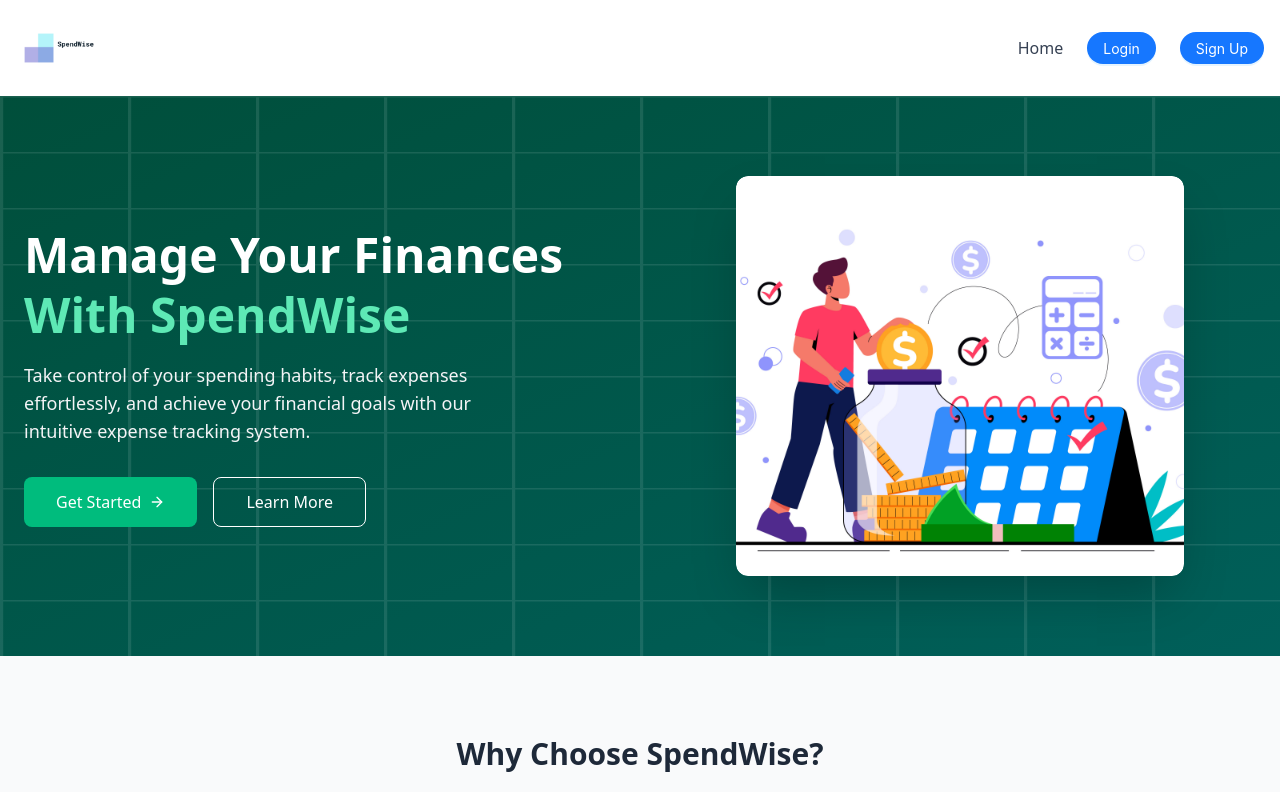
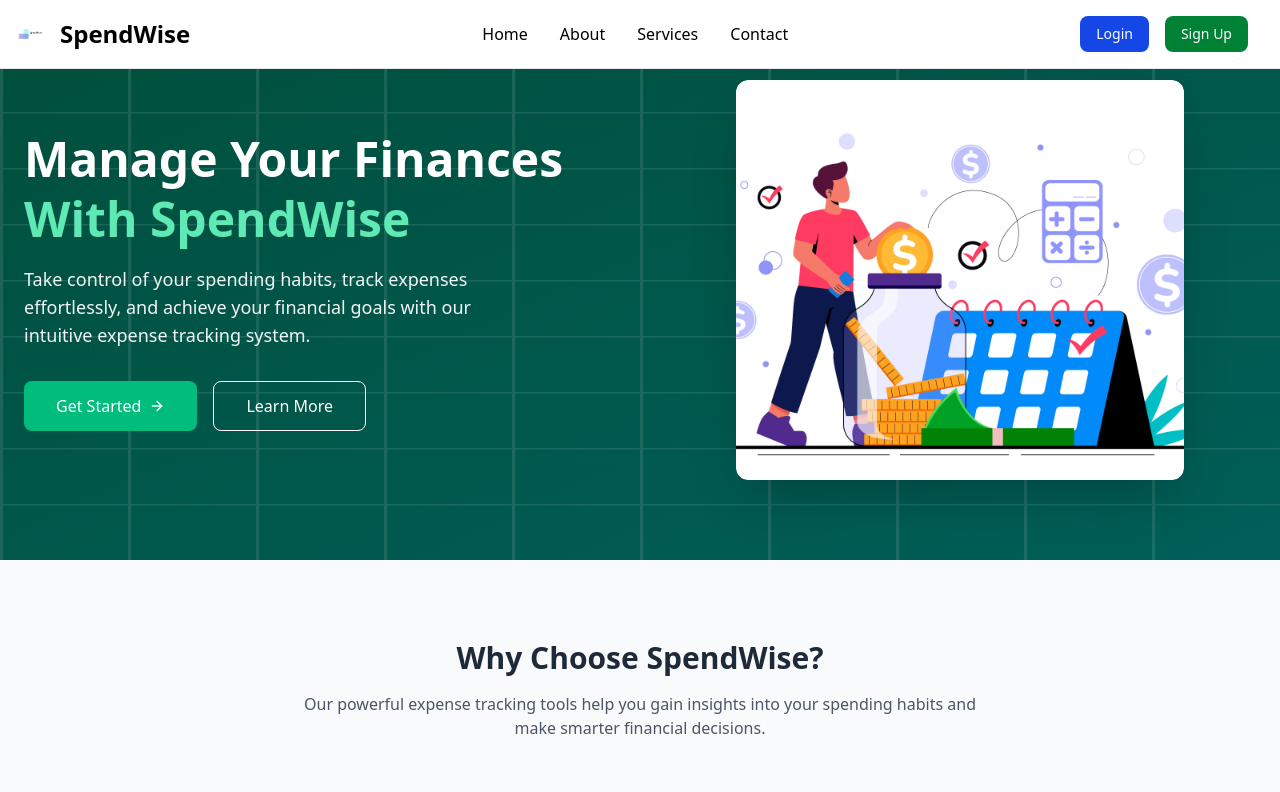
Before and after one commit to SonuThapaMagar/SpendWise, a React (Vite) app: page / in a window 1280 px wide. Shown: the top 792 px of the page. Built offline with nearby package versions, Linux system fonts and the light colour scheme.

Commit message:
Header adjusted

```diff
--- a/api/db.json
+++ b/api/db.json
@@ -35,5 +35,25 @@
       "budgetName": "Fashion",
       "budgetAmount": 1000
     }
+  ],
+  "expenses": [
+    {
+      "id": "1",
+      "expenseName": "Shirt",
+      "expenseAmount": 2000,
+      "budgetId": "1"
+    },
+    {
+      "id": "2",
+      "expenseName": "Vegetables",
+      "expenseAmount": 1000,
+      "budgetId": "2"
+    },
+    {
+      "id": "c5ec",
+      "expenseName": "Tshirt",
+      "expenseAmount": 100,
+      "budgetId": "9026"
+    }
   ]
 }
--- a/package.json
+++ b/package.json
@@ -14,11 +14,13 @@
     "antd": "^5.24.3",
     "antd-style": "^3.7.1",
     "axios": "^1.8.3",
+    "flowbite": "^3.1.2",
     "json-server": "^1.0.0-beta.3",
     "lucide-react": "^0.482.0",
     "react": "^18.3.1",
     "react-dom": "^18.3.1",
     "react-router-dom": "^7.3.0",
+    "react-toastify": "^11.0.5",
     "recharts": "^2.15.1",
     "tailwindcss": "^4.0.14"
   },
--- a/src/App.jsx
+++ b/src/App.jsx
@@ -9,8 +9,9 @@ import UserDashboard from "./pages/User/UserDashboard";
 import Budget from "./pages/User/Budget/Budget";
 import UserLayout from "./layout/UserLayout";
 import AddBudget from "./pages/User/Budget/AddBudget";
+import EditBudget from "./pages/User/Budget/EditBudget";
+import AddExpense from './pages/User/Expense/AddExpense';
 import Expense from "./pages/User/Expense/Expense";
-import EditBudget from "./pages/User/Budget/EditBudget";
 
 function App() {
   return (
@@ -26,6 +27,8 @@ function App() {
           <Route path="/users/budget/editBudget/:id" element={<EditBudget />}></Route>
 
           <Route path="/users/expense" element={<Expense />}></Route>
+          <Route path="/users/expense/addExpense" element={<AddExpense />}></Route>
+
         </Route>
 
         <Route path="/admin/login" element={<AdminLogin />} />
--- a/src/header/Header.jsx
+++ b/src/header/Header.jsx
@@ -1,7 +1,6 @@
-import React, { useState } from "react";
-import { LockOutlined, UserOutlined } from "@ant-design/icons";
-import Logo from "../assets/logo.png";
-import { Button } from "antd";
+import React from "react";
+import { useState } from "react";
+import Logo from "../assets/logo-transparent.png";
 import { useNavigate } from "react-router-dom";
 
 const Header = ({ user, logout }) => {
@@ -14,158 +13,100 @@ const Header = ({ user, logout }) => {
   const navigate = useNavigate();
 
   return (
-    <header className="bg-white shadow-md">
-      <div className="container mx-auto px-4 flex justify-between items-center">
-        {/* Logo */}
-        <div>
-          <img src={Logo} alt="" className="rounded-full h-24 w-full" />
-        </div>
-
-        {/* Navigation Links */}
-        <nav className="hidden md:flex space-x-6 items-center">
+    <nav className="bg-white text-black fixed w-full z-20 top-0 start-0 border-b border-gray-200">
+      <div className="max-w-screen-xl flex flex-wrap items-center justify-between mx-auto p-4">
         <a
-            href="/"
-            className="text-gray-700 hover:text-blue-600 transition duration-300"
+          href="https://SpendWise.com/"
+          className="flex items-center space-x-3 rtl:space-x-reverse"
         >
-            Home
+          <img src={Logo} className="h-8" alt="SpendWise Logo" />
+          <span className="self-center text-2xl font-semibold whitespace-nowrap">
+            SpendWise
+          </span>
         </a>
-          {/* <a
-            href="/about"
-            className="text-gray-700 hover:text-blue-600 transition duration-300"
-          >
-            About
-          </a> */}
-          {/* <a
-            href="/contact"
-            className="text-gray-700 hover:text-blue-600 transition duration-300"
-          >
-            Contact
-          </a> */}
-          {user ? (
-            <>
-              <Button
-                type="primary"
-                shape="round"
-                onClick={() =>
-                  navigate(
-                    user.role === "admin"
-                      ? "/admin/dashboard"
-                      : "/user/dashboard"
-                  )
-                }
-              >
-                Dashboard
-              </Button>
-              <Button type="primary" danger shape="round" onClick={logout}>
-                Logout
-              </Button>
-            </>
-          ) : (
-            <>
-              <Button
-                type="primary"
-                shape="round"
+        <div className="flex md:order-2 space-x-4 rtl:space-x-reverse">
+          <button
+            type="button"
+            className="text-white bg-blue-700 hover:bg-blue-800 focus:ring-4 focus:outline-none focus:ring-blue-300 font-medium rounded-lg text-sm px-4 py-2 text-center"
             onClick={() => navigate("/login")}
           >
             Login
-              </Button>
-              <Button
-                type="primary"
-                color="purple"
-                shape="round"
+          </button>
+          <button
+            type="button"
+            className="text-white bg-green-700 hover:bg-green-800 focus:ring-4 focus:outline-none focus:ring-green-300 font-medium rounded-lg text-sm px-4 py-2 text-center"
             onClick={() => navigate("/signup")}
           >
             Sign Up
-              </Button>
-            </>
-          )}
-        </nav>
-
-        {/* Mobile Menu Button (Hamburger Icon) */}
+          </button>
           <button
+            data-collapse-toggle="navbar-sticky"
+            type="button"
+            className="inline-flex items-center p-2 w-10 h-10 justify-center text-sm text-gray-500 rounded-lg md:hidden hover:bg-gray-100 focus:outline-none focus:ring-2 focus:ring-gray-200"
+            aria-controls="navbar-sticky"
+            aria-expanded="false"
             onClick={toggleMobileMenu}
-          className="md:hidden text-gray-700 focus:outline-none"
           >
+            <span className="sr-only">Open main menu</span>
             <svg
+              className="w-5 h-5"
+              aria-hidden="true"
               xmlns="http://www.w3.org/2000/svg"
-            className="h-6 w-6"
               fill="none"
-            viewBox="0 0 24 24"
-            stroke="currentColor"
+              viewBox="0 0 17 14"
             >
               <path
+                stroke="currentColor"
                 strokeLinecap="round"
                 strokeLinejoin="round"
-              strokeWidth={2}
-              d="M4 6h16M4 12h16m-7 6h7"
+                strokeWidth="2"
+                d="M1 1h15M1 7h15M1 13h15"
               />
             </svg>
           </button>
         </div>
-
-      {/* Mobile Menu */}
-      {isMobileMenuOpen && (
-        <div className="md:hidden bg-white shadow-md">
-          <div className="flex flex-col space-y-2 px-4 py-2">
+        <div
+          className={`items-center justify-between w-full md:flex md:w-auto md:order-1 ${isMobileMenuOpen ? 'block' : 'hidden'}`}
+          id="navbar-sticky"
+        >
+          <ul className="flex flex-col p-4 md:p-0 mt-4 font-medium border border-gray-100 rounded-lg bg-gray-50 md:space-x-8 rtl:space-x-reverse md:flex-row md:mt-0 md:border-0 md:bg-white">
+            <li>
               <a
-              href="/"
-              className="text-gray-700 hover:text-blue-600 transition duration-300"
+                href="#"
+                className="block py-2 px-3 text-black rounded-sm hover:bg-gray-100 md:hover:bg-transparent md:hover:text-blue-700 md:p-0"
+                aria-current="page"
               >
                 Home
               </a>
+            </li>
+            <li>
               <a
-              href="/about"
-              className="text-gray-700 hover:text-blue-600 transition duration-300"
+                href="#"
+                className="block py-2 px-3 text-black rounded-sm hover:bg-gray-100 md:hover:bg-transparent md:hover:text-blue-700 md:p-0"
               >
                 About
               </a>
+            </li>
+            <li>
               <a
-              href="/contact"
-              className="text-gray-700 hover:text-blue-600 transition duration-300"
+                href="#"
+                className="block py-2 px-3 text-black rounded-sm hover:bg-gray-100 md:hover:bg-transparent md:hover:text-blue-700 md:p-0"
+              >
+                Services
+              </a>
+            </li>
+            <li>
+              <a
+                href="#"
+                className="block py-2 px-3 text-black rounded-sm hover:bg-gray-100 md:hover:bg-transparent md:hover:text-blue-700 md:p-0"
               >
                 Contact
               </a>
-            {user ? (
-              <>
-                <button
-                  onClick={() =>
-                    navigate(
-                      user.role === "admin"
-                        ? "/admin/dashboard"
-                        : "/user/dashboard"
-                    )
-                  }
-                  className="flex items-center text-gray-700 hover:text-blue-600 transition duration-300"
-                >
-                  Dashboard
-                </button>
-                <button
-                  onClick={logout}
-                  className="flex items-center text-gray-700 hover:text-blue-600 transition duration-300"
-                >
-                  Logout
-                </button>
-              </>
-            ) : (
-              <>
-                <button
-                  onClick={() => navigate("/login")}
-                  className="flex items-center text-gray-700 hover:text-blue-600 transition duration-300"
-                >
-                  <LockOutlined className="mr-1" /> Login
-                </button>
-                <button
-                  onClick={() => navigate("/signup")}
-                  className="flex items-center text-gray-700 hover:text-blue-600 transition duration-300"
-                >
-                  <UserOutlined className="mr-1" /> Signup
-                </button>
-              </>
-            )}
+            </li>
+          </ul>
         </div>
       </div>
-      )}
-    </header>
+    </nav>
   );
 };
 
--- a/src/layout/UserLayout.jsx
+++ b/src/layout/UserLayout.jsx
@@ -72,7 +72,7 @@ const UserLayout = () => {
   ];
 
   return (
-    <Layout>
+    <Layout  style={{vh:100}}>
       <Sider trigger={null} collapsible collapsed={collapsed}>
         <div
           className="demo-logo-vertical"
--- /dev/null
+++ b/src/pages/User/Expense/AddExpense.jsx
@@ -0,0 +1,11 @@
+import React from 'react'
+
+const AddExpense = () => {
+  return (
+    <div>
+
+    </div>
+  )
+}
+
+export default AddExpense
--- a/tailwind.config.js
+++ b/tailwind.config.js
@@ -8,6 +8,7 @@ module.exports = {
     "*.{js,ts,jsx,tsx,mdx}",
     "app/**/*.{ts,tsx}",
     "components/**/*.{ts,tsx}",
+    flowbite.content(),
   ],
   theme: {
     extend: {
@@ -80,5 +81,5 @@ module.exports = {
       },
     },
   },
-    plugins: [require("tailwindcss-animate")],
-  }
+  plugins: [require("tailwindcss-animate"), flowbite.plugin()],
+};
```
Also changed, not shown: src/pages/User/Expense/Expense.jsx (+90 -23 lines), 1 other file (tests, documents, lock files or other folders). Lines whose indentation alone changed are shown as unchanged.
